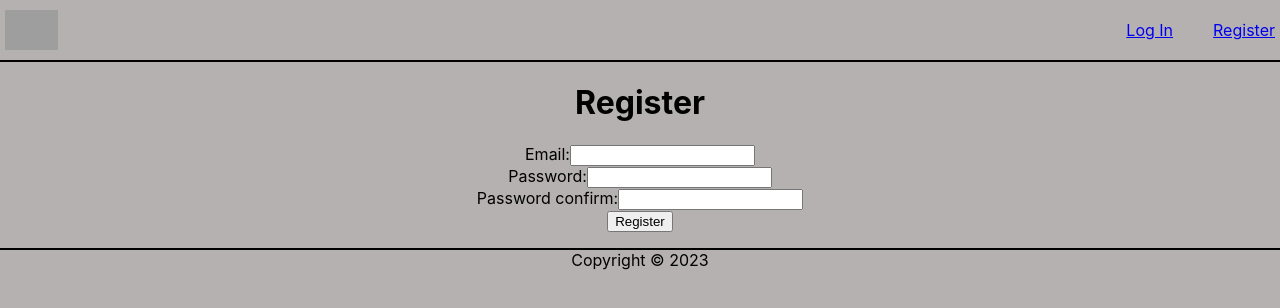
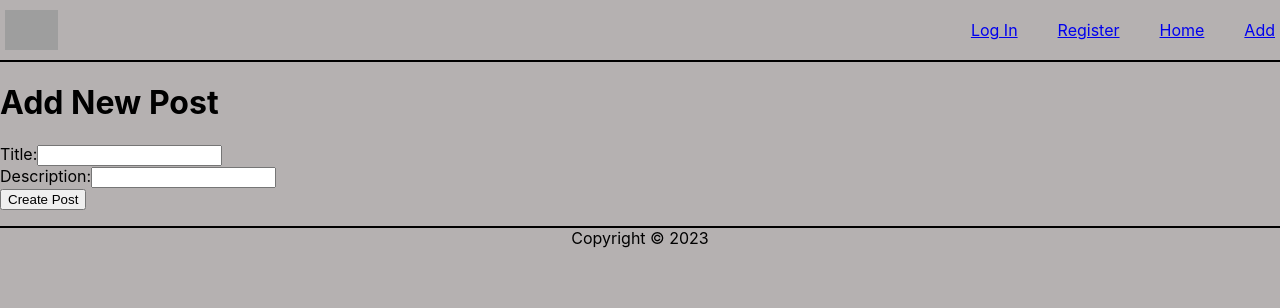
Before and after one commit to BerzinisG/atsiskaitymas, a React (Create React App) app in the folder ReactJs_atsiskaitymas/: page /Add in a window 1280 px wide. Shown: the top 308 px of the page. Built offline with nearby package versions, Linux system fonts and the light colour scheme; data requests are answered from the project's data file; grey boxes are pictures that could not be loaded.

Commit message:
paskutinis commit

```diff
--- a/ReactJs_atsiskaitymas/src/App.jsx
+++ b/ReactJs_atsiskaitymas/src/App.jsx
@@ -1,26 +1,26 @@
 import './App.css';
-import {Routes, Route} from 'react-router-dom'
+import {Routes, Route, Navigate} from 'react-router-dom';
+import { useContext } from 'react';
 import Header from './components/Molecules/Header';
 import Footer from './components/Molecules/Footer';
 import Register from './components/Pages/Register';
 import LogIn from './components/Pages/LogIn';
 import Home from './components/Pages/Home';
 import Add from './components/Pages/Add';
+import UsersContext from './context/UsersContext';
 
 const App = () => {
+  const { currentUser } = useContext(UsersContext);
   return (
     <>
     <Header />
-    <Register />
-    <Routes>
+      <Routes>
+          <Route path='/Register' element={<Register />} />
+          <Route path='/Login' element={<LogIn />} />
+          <Route path='/Home' element={<Home />} />
+          <Route path='/Add' element={<Add />} />
 
-      <Route path='/Login' element={<LogIn />}>
-      <Route index element={<Home />} />
-          <Route path="home" element={<Home />} />
-          <Route path="Add" element={<Add />} />
-        </Route>
-    </Routes>
-
+      </Routes>
     <Footer />
     </>
   )
--- a/ReactJs_atsiskaitymas/src/components/Molecules/Header.jsx
+++ b/ReactJs_atsiskaitymas/src/components/Molecules/Header.jsx
@@ -24,6 +24,9 @@ const Header = () => {
       <nav>
         <NavLink to='/LogIn'>Log In</NavLink>
         <NavLink to='/Register'>Register</NavLink>
+        <NavLink to='/Home'>Home</NavLink>
+        <NavLink to='/Add'>Add</NavLink>
+
       </nav>
     </StyledHeader>
    );
--- a/ReactJs_atsiskaitymas/src/components/Pages/Add.jsx
+++ b/ReactJs_atsiskaitymas/src/components/Pages/Add.jsx
@@ -1,9 +1,65 @@
+import { useState, useContext } from "react";
+import { useNavigate } from "react-router-dom";
+import { v4 as generateId } from 'uuid';
+import UsersContext from "../../context/UsersContext";
+import PostsContext from "../../context/PostsContext"
+
 const Add = () => {
+
+  const navigate = useNavigate();
+  const { currentUser } = useContext(UsersContext);
+  const { setPosts, PostsActionTypes } = useContext(PostsContext);
+  const [formInputs, setFormInputs] = useState({
+    title: '',
+    description: ''
+  });
+
+  const inputHandler = e => {
+    setFormInputs({
+      ...formInputs,
+      [e.target.name]:e.target.value
+    });
+  }
+
+  const formHandler = e => {
+    e.preventDefault();
+    const newPost = {
+      id: generateId(),
+      userId: currentUser.id,
+      title: formInputs.title,
+      description: formInputs.description
+    }
+    setPosts({
+      type: PostsActionTypes.add,
+      data: newPost
+    });
+    navigate(-1);
+  }
+
   return (
-    <>
-    <h2>Add new card</h2>
-    </>
-   );
+    <main>
+      <h1>Add New Post</h1>
+      <form onSubmit={(e) => {formHandler(e)}}>
+        <div>
+          <label htmlFor="title">Title:</label>
+          <input type="text"
+            name="title" id="title"
+            value={formInputs.title}
+            onChange={(e) => {inputHandler(e)}}
+          />
+        </div>
+        <div>
+          <label htmlFor="description">Description:</label>
+          <input type="text"
+            name="description" id="description"
+            value={formInputs.description}
+            onChange={(e) => {inputHandler(e)}}
+          />
+        </div>
+        <input type="submit" value="Create Post" />
+      </form>
+    </main>
+  );
 }
 
 export default Add;
--- a/ReactJs_atsiskaitymas/src/components/Pages/LogIn.jsx
+++ b/ReactJs_atsiskaitymas/src/components/Pages/LogIn.jsx
@@ -6,12 +6,12 @@ import UsersContext from "../../context/UsersContext";
 
 const StyledDiv = styled.div`
 
+width: 50%;
+margin: 0 auto;
+display: flex;
+flex-direction: column;
+align-items: center;
   > form{
-    width: 50%;
-    margin: 0 auto;
-    display: flex;
-    flex-direction: column;
-    align-items: center;
     gap: 5px;
   }
 `;
@@ -23,7 +23,6 @@ const LogIn = () => {
   });
   const [failedLogIn, setFailedLogIn] = useState(false);
   const { users, setCurrentUser } = useContext(UsersContext);
-
   const navigate = useNavigate();
 
   const inputHandler = e => {
--- a/ReactJs_atsiskaitymas/src/context/UsersContext.jsx
+++ b/ReactJs_atsiskaitymas/src/context/UsersContext.jsx
@@ -2,8 +2,7 @@ import { createContext, useReducer, useEffect, useState } from "react";
 
 const UsersContext = createContext();
 const UsersActionTypes = {
-  get: 'get_all_users',
-  changeStatus: 'LogIn_or_notLogIn'
+  get: 'get_all_users'
 };
 
 const reducer = (state, action) => {
--- a/ReactJs_atsiskaitymas/src/index.js
+++ b/ReactJs_atsiskaitymas/src/index.js
@@ -3,10 +3,19 @@ import ReactDOM from 'react-dom/client';
 import './index.css';
 import App from './App';
 import { BrowserRouter } from 'react-router-dom';
+import { UsersProvider } from './context/UsersContext';
+import { PostsProvider } from './context/PostsContext';
+
 
 const root = ReactDOM.createRoot(document.getElementById('root'));
 root.render(
-    <BrowserRouter>
-        <App />
-    </BrowserRouter>
+
+
+    <UsersProvider>
+        <PostsProvider>
+            <BrowserRouter>
+                <App />
+            </BrowserRouter>
+        </PostsProvider>
+    </UsersProvider>
 );
```
